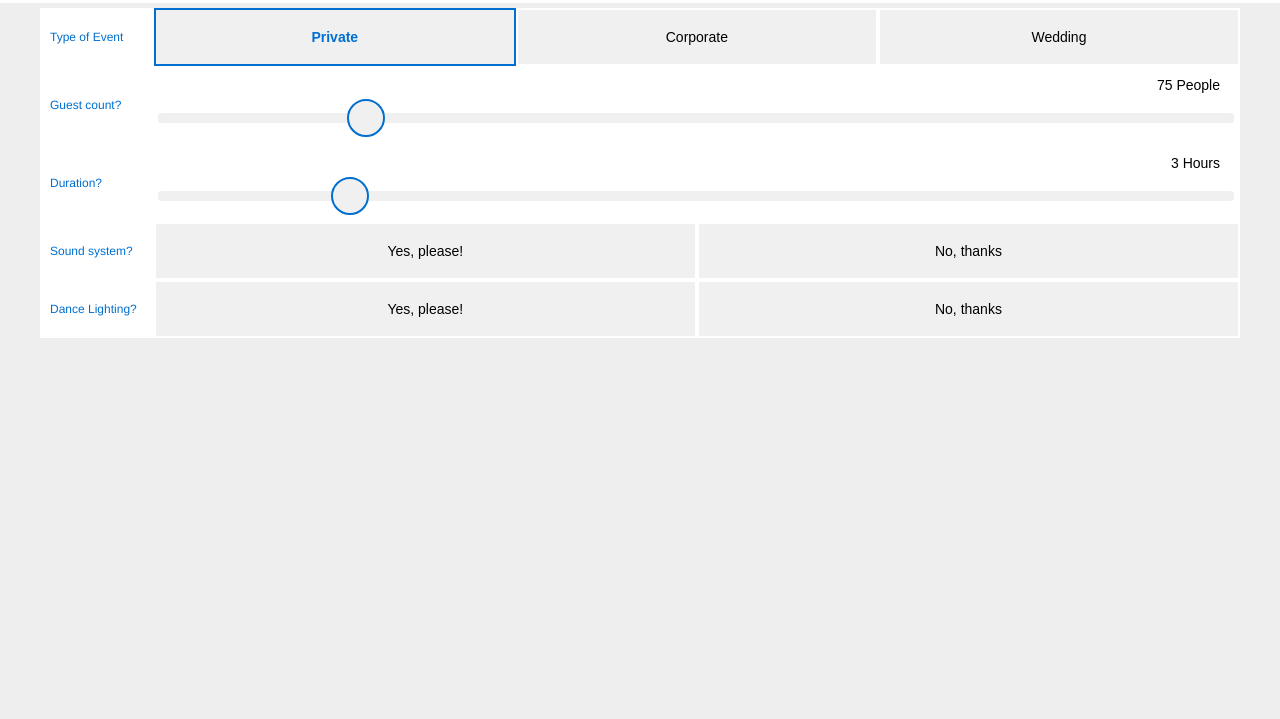
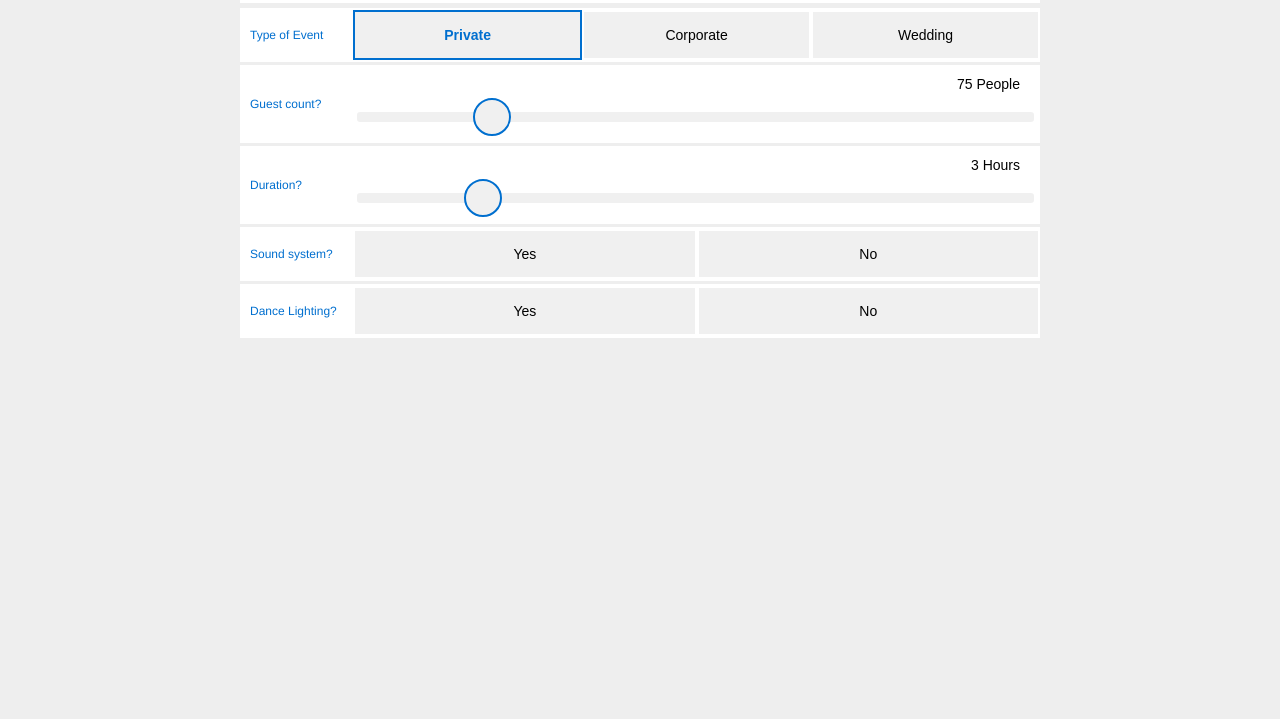
Before and after one commit to djmisha/dj-calculator, a website: page src/copy/index.html in a window 1280 px wide. Shown: the part 81-800 px from the top of the page. Drawn offline with nearby package versions, Linux system fonts and the light colour scheme; files that its build step writes are made by us from their sources.

Commit message:
daily commit

```diff
--- a/src/copy/index.html
+++ b/src/copy/index.html
@@ -84,13 +84,13 @@
 
 							<div class="radio__buttons">
 								<div class="policy__button">
-									<input type="radio" id="_SoundSystemYes" name="_SoundSystem" value="Yes, please!" data-error="#_RateTravelPolicy_Err" data-name="Sound">
-									<label for="_SoundSystemYes">Yes, please!</label>
+									<input type="radio" id="_SoundSystemYes" name="_SoundSystem" value="Yes" data-error="#_RateTravelPolicy_Err" data-name="Sound">
+									<label for="_SoundSystemYes">Yes</label>
 								</div>
 								<div class="policy__button">
 
 									<input type="radio" id="_SoundSystemNo" name="_SoundSystem" value="No, I have a sound system." data-error="#_RateTravelPolicy_Err" data-name="Sound">
-									<label for="_SoundSystemNo">No, thanks</label>
+									<label for="_SoundSystemNo">No</label>
 								</div>
 							</div>
 						</div>
@@ -100,11 +100,11 @@
 							<div class="radio__buttons">
 								<div class="policy__button">
 									<input type="radio" id="_RateTravelPolicy_None" name="_LightingSystem" value="Yes, Lighting" data-error="#_RateTravelPolicy_Err" data-name="Lighting">
-									<label for="_RateTravelPolicy_None">Yes, please!</label>
+									<label for="_RateTravelPolicy_None">Yes</label>
 								</div>
 								<div class="policy__button">
 									<input type="radio" id="_RateTravelPolicy_Moderate" name="_LightingSystem" value="No" data-error="#_RateTravelPolicy_Err" data-name="Lighting">
-									<label for="_RateTravelPolicy_Moderate">No, thanks</label>
+									<label for="_RateTravelPolicy_Moderate">No</label>
 								</div>
 							</div>
 						</div>
--- a/src/sass/components/_base.scss
+++ b/src/sass/components/_base.scss
@@ -11,6 +11,8 @@ body {
 	color: $black;
 	font-family: 'OpenSans', 'Helvetica', Arial, sans-serif;
 	background-color: #eee !important;
+	max-width: 800px;
+	margin: 0 auto;
 }
 
 h1,
--- a/src/sass/components/_form.scss
+++ b/src/sass/components/_form.scss
@@ -51,6 +51,7 @@ header {
 .calc-section {
 	display: flex;
 	justify-content: space-between;
+	border-bottom: 3px solid #eee;
 }
 
 h2 {
@@ -74,7 +75,8 @@ h2 {
 	}
     label {
         color: rgba($black, 1);
-        padding: 18px 10px;
+        padding: 14px 10px;
+        margin: 2px 0;
         display: flex;
         justify-content: center;
         align-items: center;
```
Also changed, not shown: dist/css/main.css, dist/css/main.min.css, dist/index.html.
